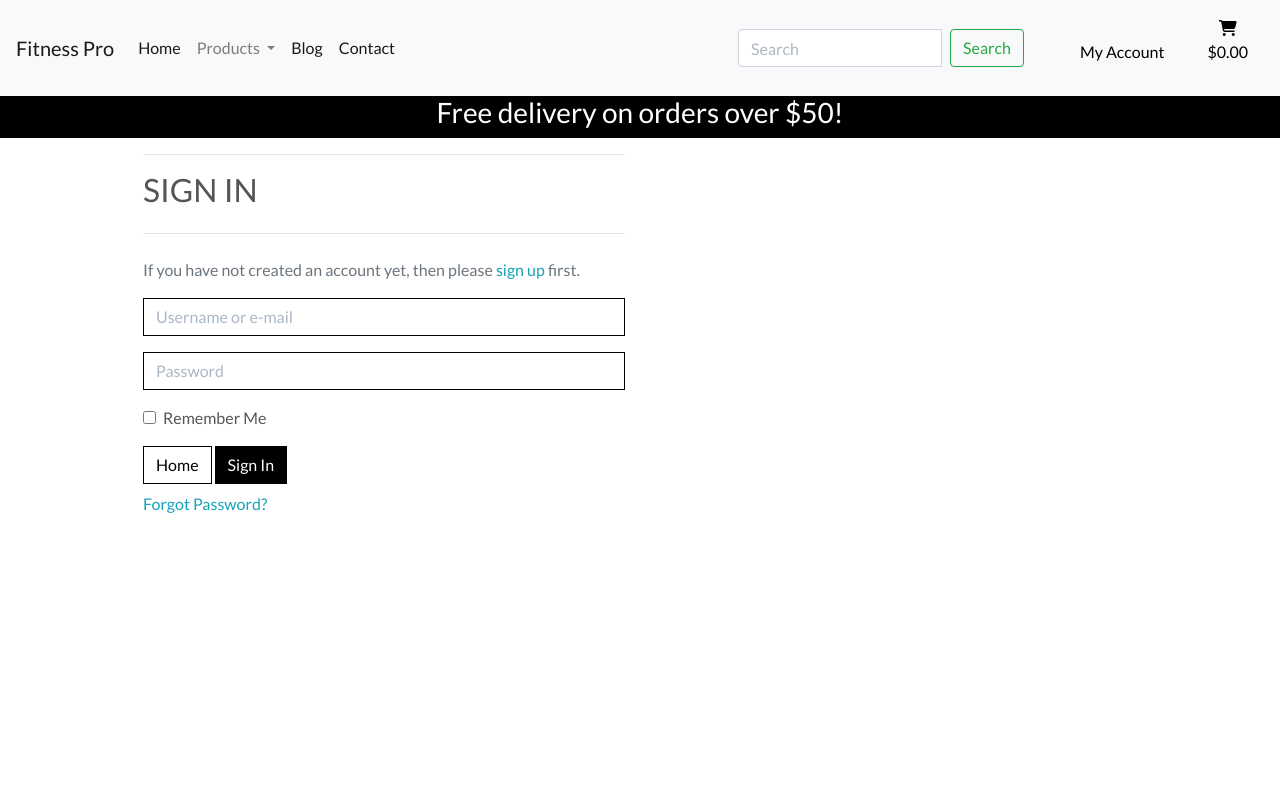
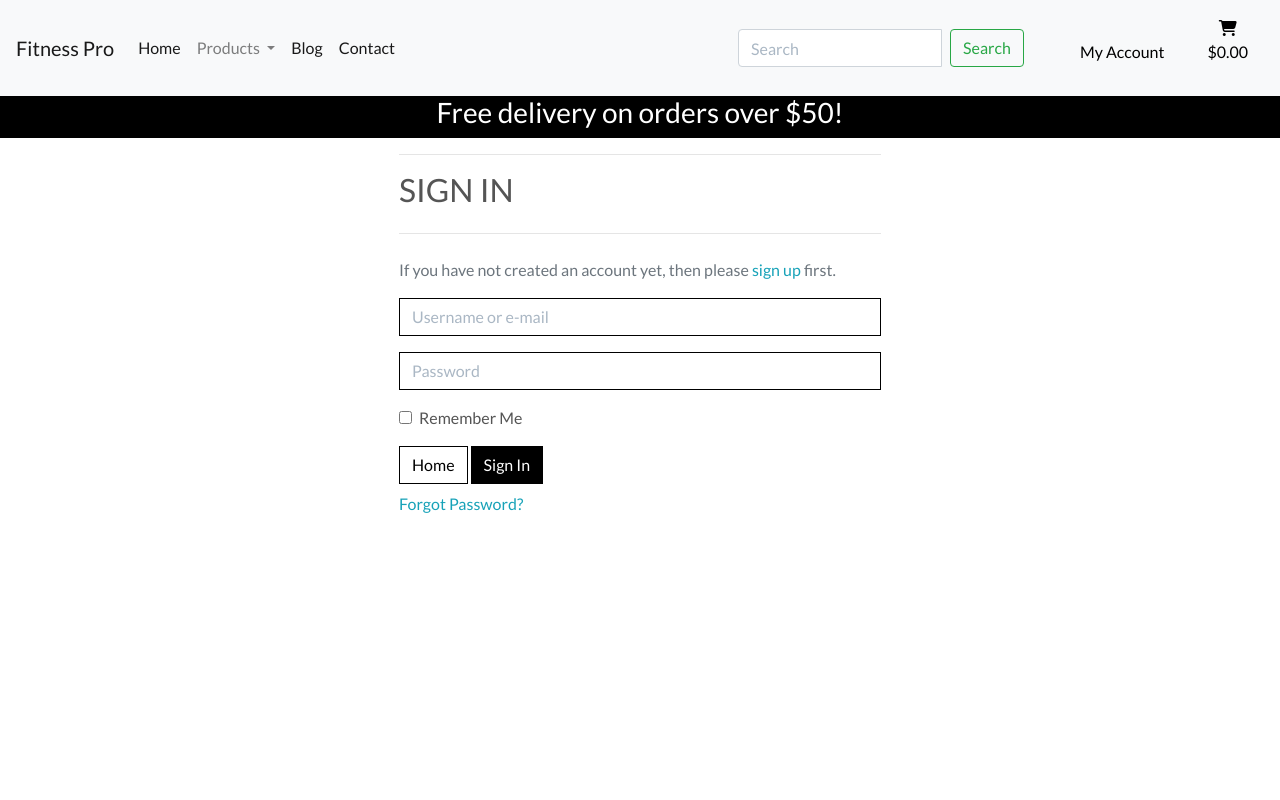
Before and after one commit to Code-Institute-Submissions/Siobhanmcc-django_JanResub, a Django app: a page that uses templates/base.html in a window 1280 px wide. Run offline with Django 3.2, Linux system fonts and the light colour scheme; some libraries are stand-ins or nearby versions.

Commit message:
Set justify-content:space evenly for row class to center contact form

```diff
--- a/static/css/base.css
+++ b/static/css/base.css
@@ -1,6 +1,6 @@
-/*.row {
+.row {
     justify-content: space-evenly;
-}*/
+}
 .card-title {
     margin-bottom: .75rem;
     white-space: nowrap;
```
